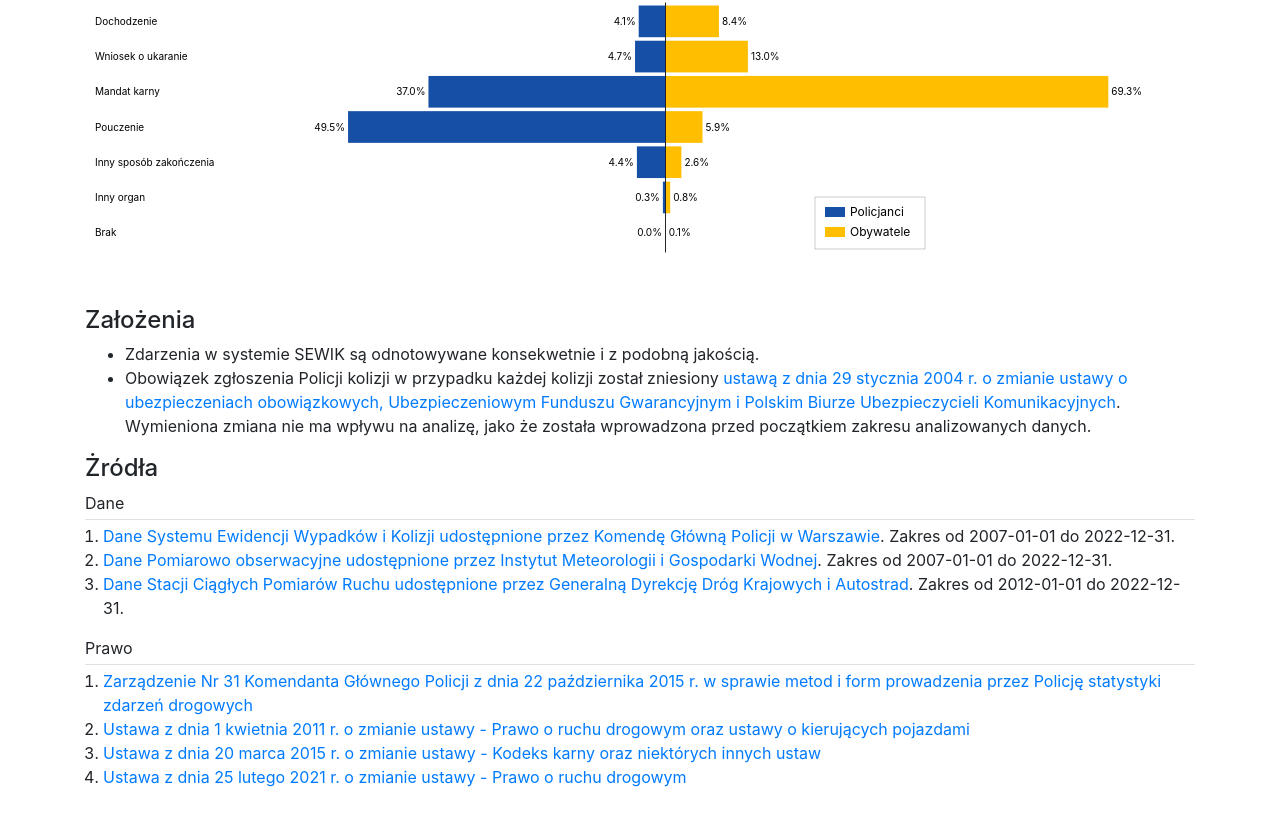
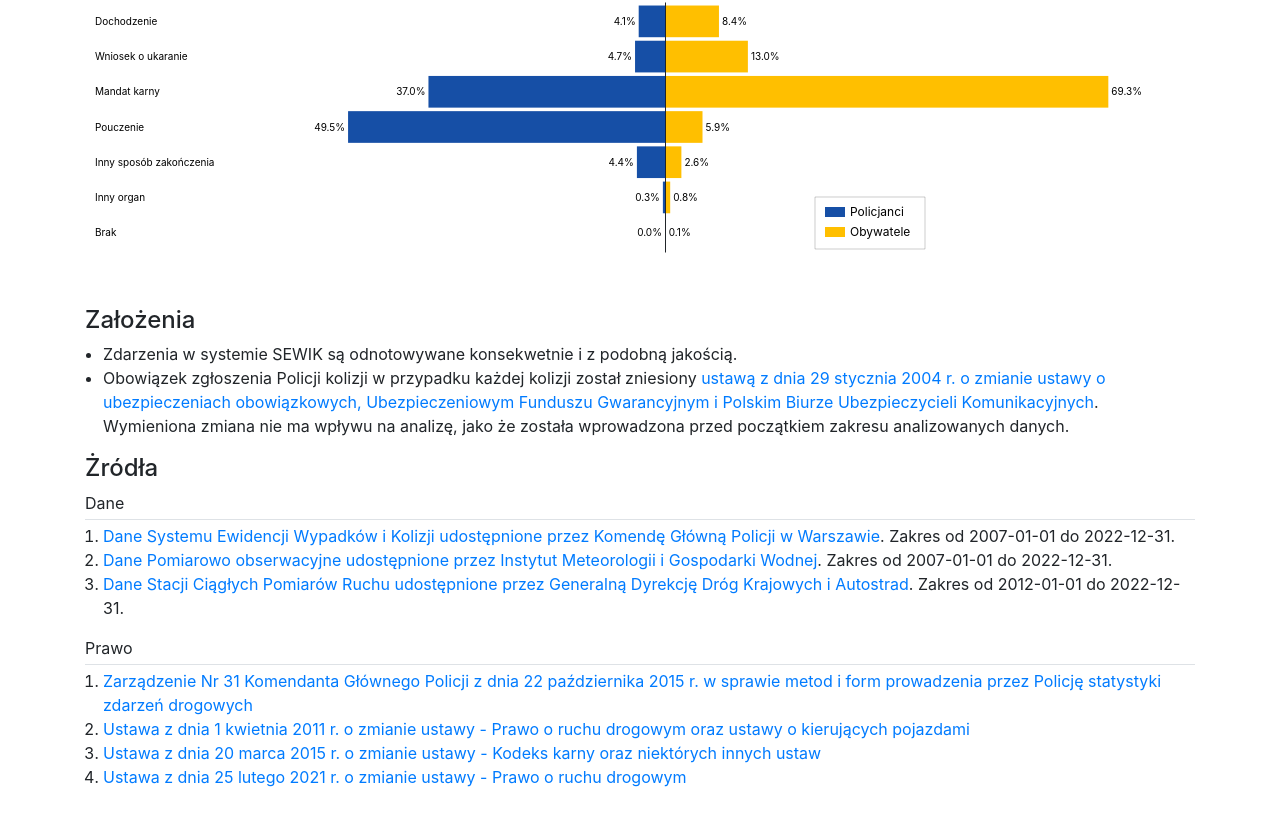
Before and after one commit to kuba-k-k/pl-accidents, a plain HTML site: page index.html in a window 1280 px wide. Shown: the part 4436-5261 px from the top of the page. Drawn offline with nearby package versions, Linux system fonts and the light colour scheme.

Commit message:
Update index.html

```diff
--- a/index.html
+++ b/index.html
@@ -335,7 +335,7 @@
         <br>
 
         <h4>Założenia</h4>
-        <ul>
+        <ul style="padding-left: 18px;">
           <li>Zdarzenia w systemie SEWIK są odnotowywane konsekwetnie i z podobną jakością.</li>
           <li>Obowiązek zgłoszenia Policji kolizji w przypadku każdej kolizji został zniesiony <a href="https://isap.sejm.gov.pl/isap.nsf/DocDetails.xsp?id=WDU20040260225" target="_blank">ustawą z dnia 29 stycznia 2004 r. o zmianie ustawy o ubezpieczeniach obowiązkowych, Ubezpieczeniowym Funduszu Gwarancyjnym i Polskim Biurze Ubezpieczycieli Komunikacyjnych</a>. Wymieniona zmiana nie ma wpływu na analizę, jako że została wprowadzona przed początkiem zakresu analizowanych danych.</li>
         </ul>
```
